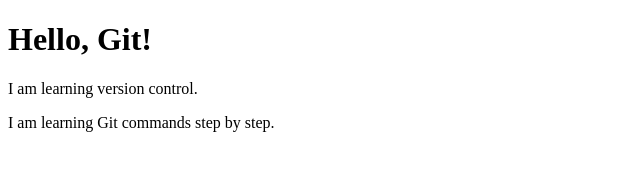
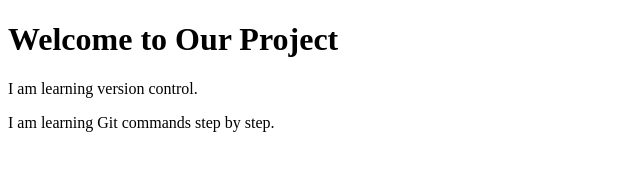
Before and after one commit to nehabobygit/git-hub-practice, a plain HTML site: page index.html in a window 1280 px wide. Shown: the whole page, without its empty margins (0-640 px from the left). Drawn offline with Linux system fonts and the light colour scheme.

Commit message:
Update heading in version two

```diff
--- a/index.html
+++ b/index.html
@@ -4,7 +4,7 @@
     <title>My First Git Project</title>
 </head>
 <body>
-    <h1>Hello, Git!</h1>
+    <h1>Welcome to Our Project</h1>
     <p>I am learning version control.</p>
     <p>I am learning Git commands step by step.</p>
 </body>
```
